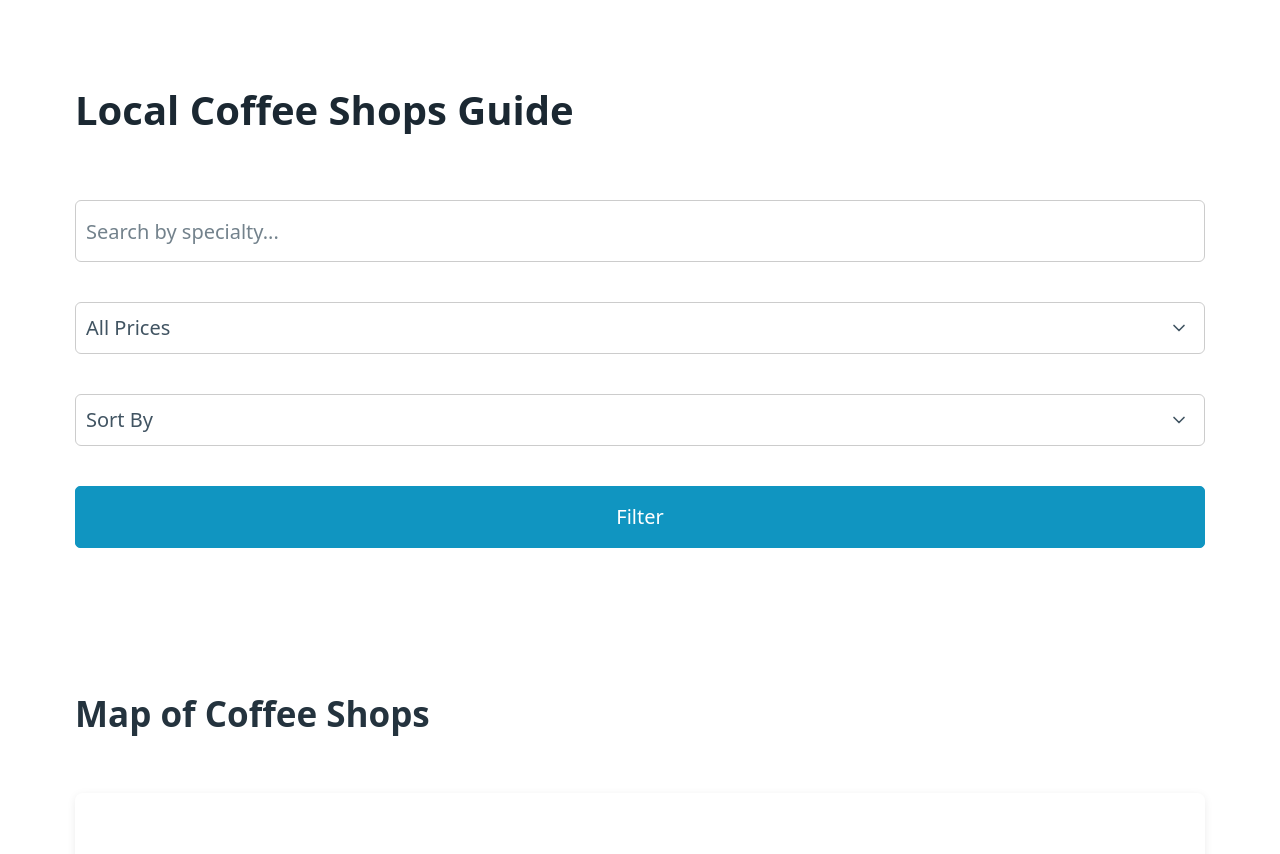
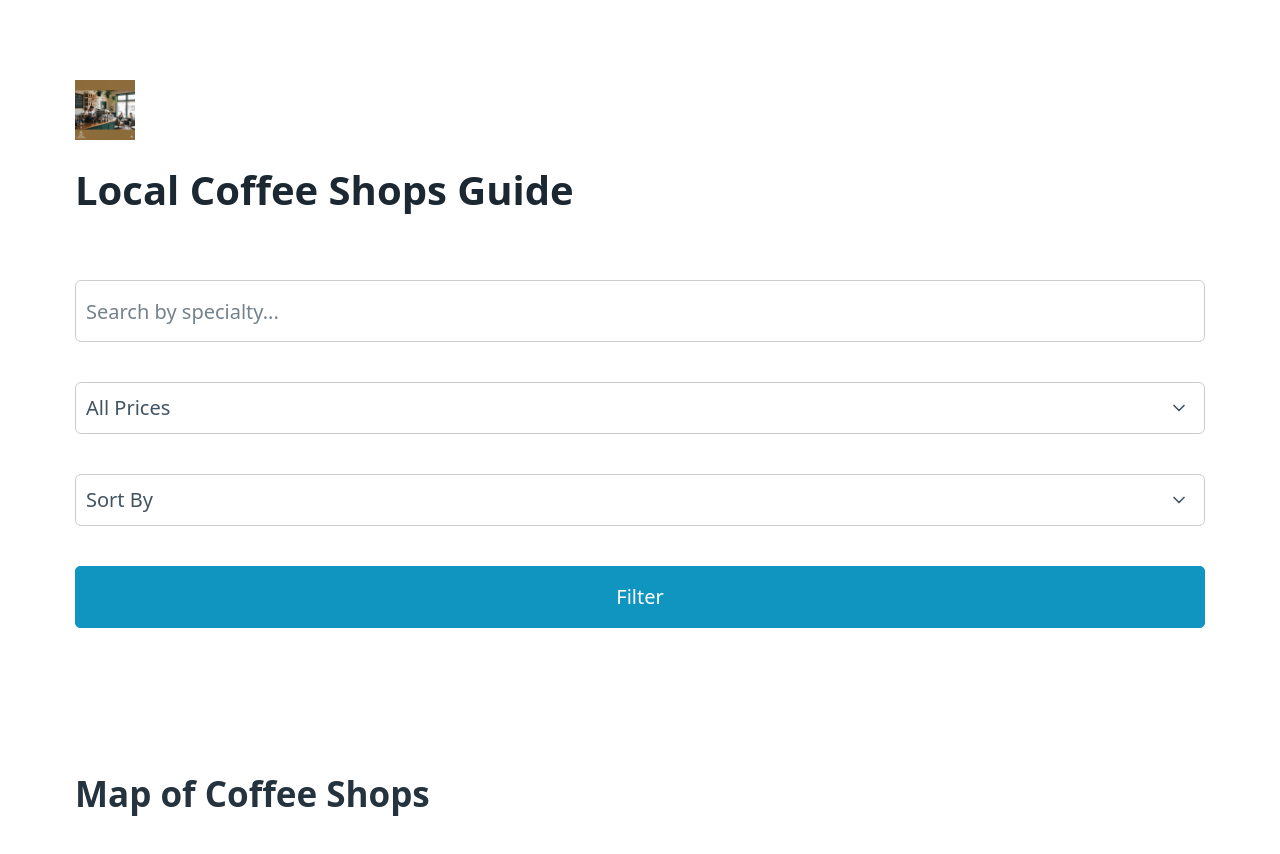
Before and after one commit to jellyfishing2346/local-coffee-shops-2, a plain HTML site: page public/index.html in a window 1280 px wide. Shown: the top 854 px of the page. Drawn offline with nearby package versions, Linux system fonts and the light colour scheme; no server answers.

Commit message:
Added a header logo near the title tag

```diff
--- a/public/index.html
+++ b/public/index.html
@@ -10,6 +10,7 @@
 </head>
 <body>
   <main class="container">
+    <img src="/images/logo.png" alt="Local Coffee Shops Logo" style="height:60px; margin-bottom:1rem; display:block;">
     <h1>Local Coffee Shops Guide</h1>
     <form class="search-bar" id="searchForm" aria-label="Search and filter coffee shops">
       <input type="text" id="searchInput" placeholder="Search by specialty..." aria-label="Search by specialty">
```
Also changed, not shown: public/images/logo.png (added).
